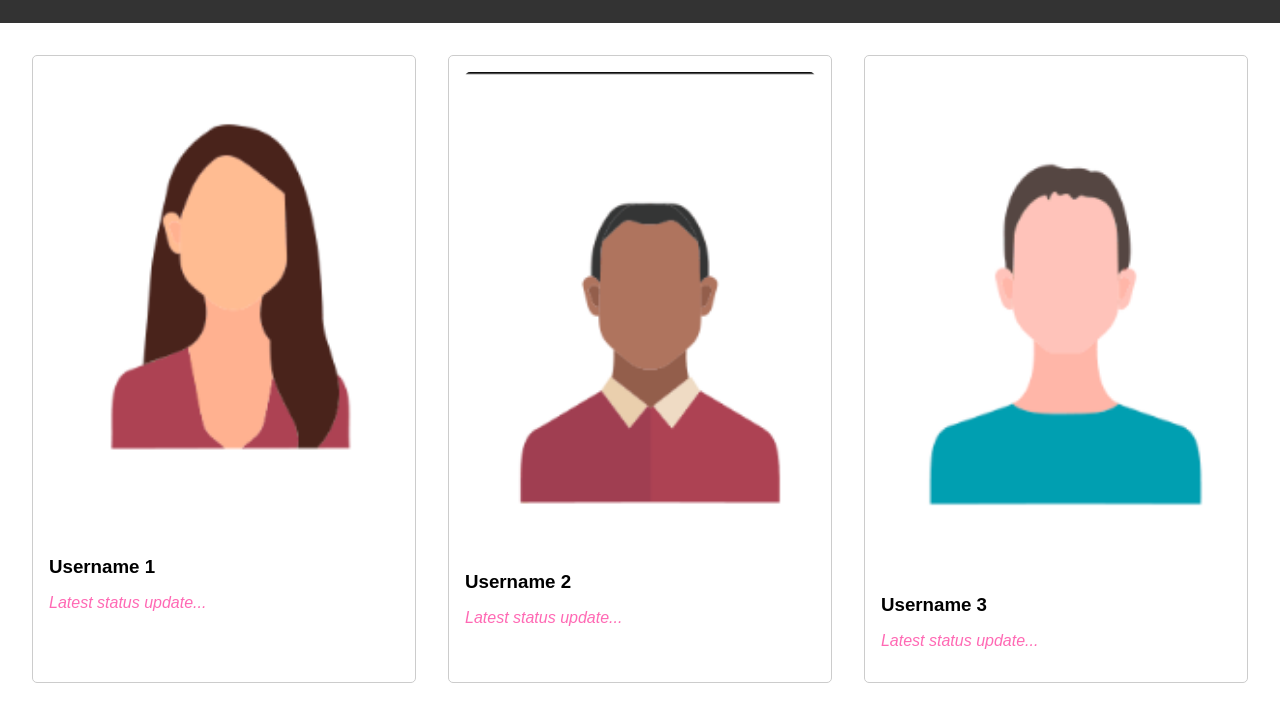
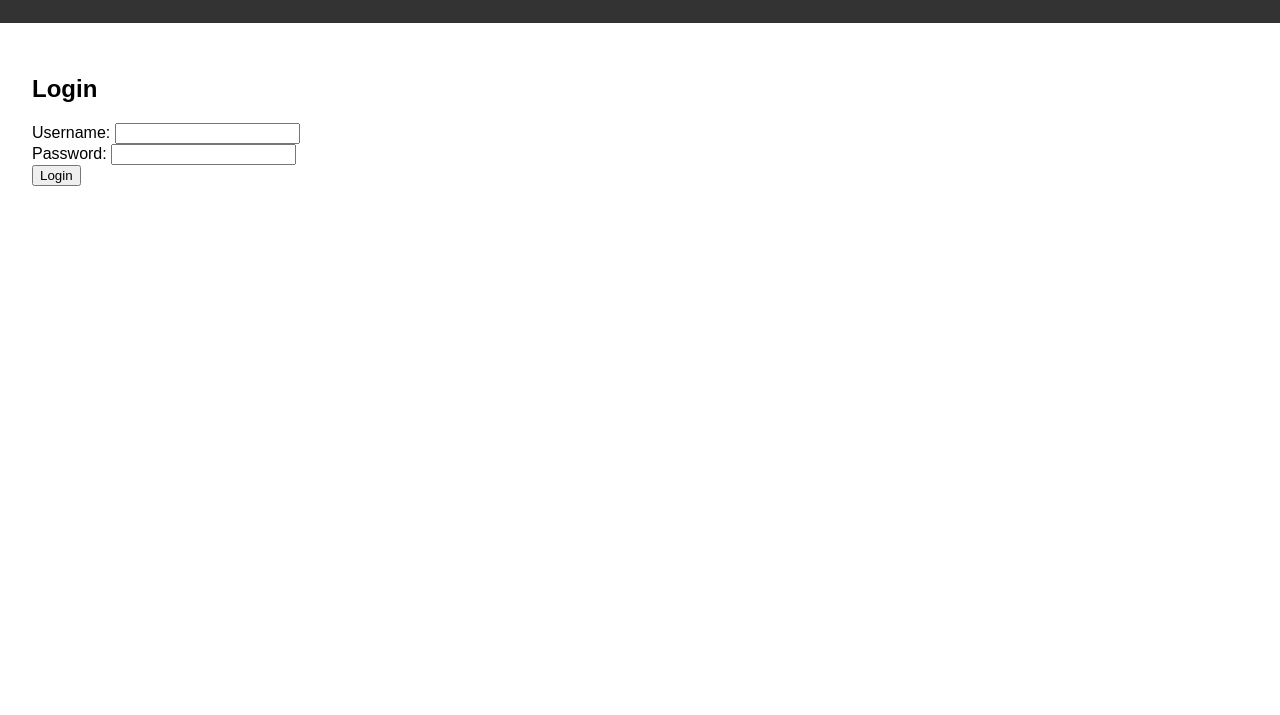
Before and after one commit to Elli2022/FE22-js2-slutprojekt-eleonora-nocentini, a website built with Parcel: page src/index.html in a window 1280 px wide. Shown: the part 89-804 px from the top of the page. Built offline with nearby package versions, Linux system fonts and the light colour scheme.

Commit message:
successLogInPage + format html

```diff
--- a/src/index.html
+++ b/src/index.html
@@ -1,5 +1,6 @@
 <!DOCTYPE html>
 <html lang="en">
+
 <head>
     <meta charset="UTF-8">
     <meta http-equiv="X-UA-Compatible" content="IE=edge">
@@ -8,30 +9,28 @@
     <script src="/src/modules/index.ts" type="module" defer></script>
     <title>Social Media</title>
 </head>
+
 <body>
     <header>
-        <h1>Welcome, [USERNAME]!</h1>
-      </header>
-      <main>
-        <div class="user">
-          <img src="/src/images/userImage 1.png" alt="User Picture">
-          <h3>Username 1</h3>
-          <p class="status">Latest status update...</p>
-        </div>
-        <div class="user">
-          <img src="/src/images/userImage 2.png" alt="User Picture">
-          <h3>Username 2</h3>
-          <p class="status">Latest status update...</p>
-        </div>
-        <div class="user">
-          <img src="/src/images/userImage 3.png" alt="User Picture">
-          <h3>Username 3</h3>
-          <p class="status">Latest status update...</p>
-        </div>
-        <!-- Add more user divs as needed -->
-      </main>
-      <footer>
-        <!-- Add your footer content here -->
-      </footer>
+        <h1>Social Media</h1>
+    </header>
+    <main>
+        <main>
+            <section id="login">
+                <h2>Login</h2>
+                <form>
+                    <label for="username">Username:</label>
+                    <input type="text" id="username" name="username" required>
+                    <br>
+                    <label for="password">Password:</label>
+                    <input type="password" id="password" name="password" required>
+                    <br>
+                    <button type="submit">Login</button>
+                </form>
+            </section>
+        <footer>
+            <!-- Add your footer content here -->
+        </footer>
 </body>
+
 </html>
```
